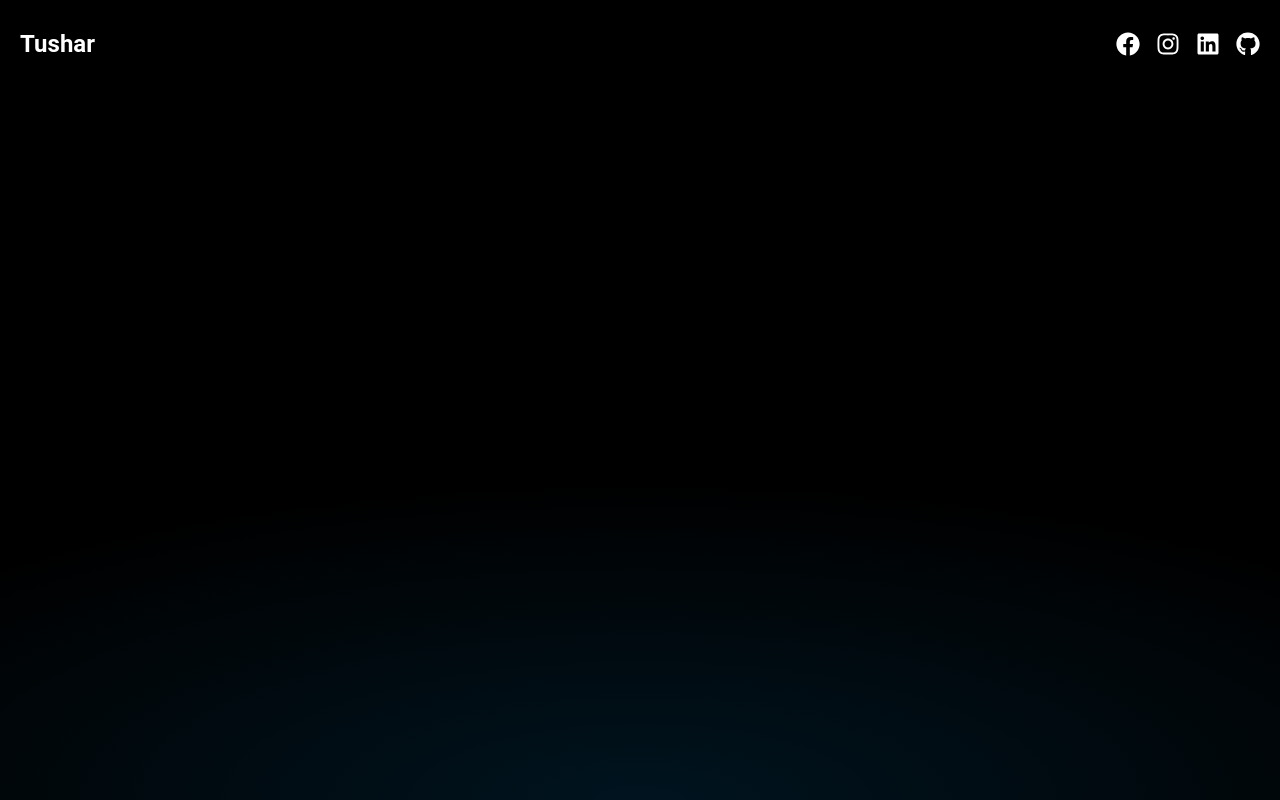
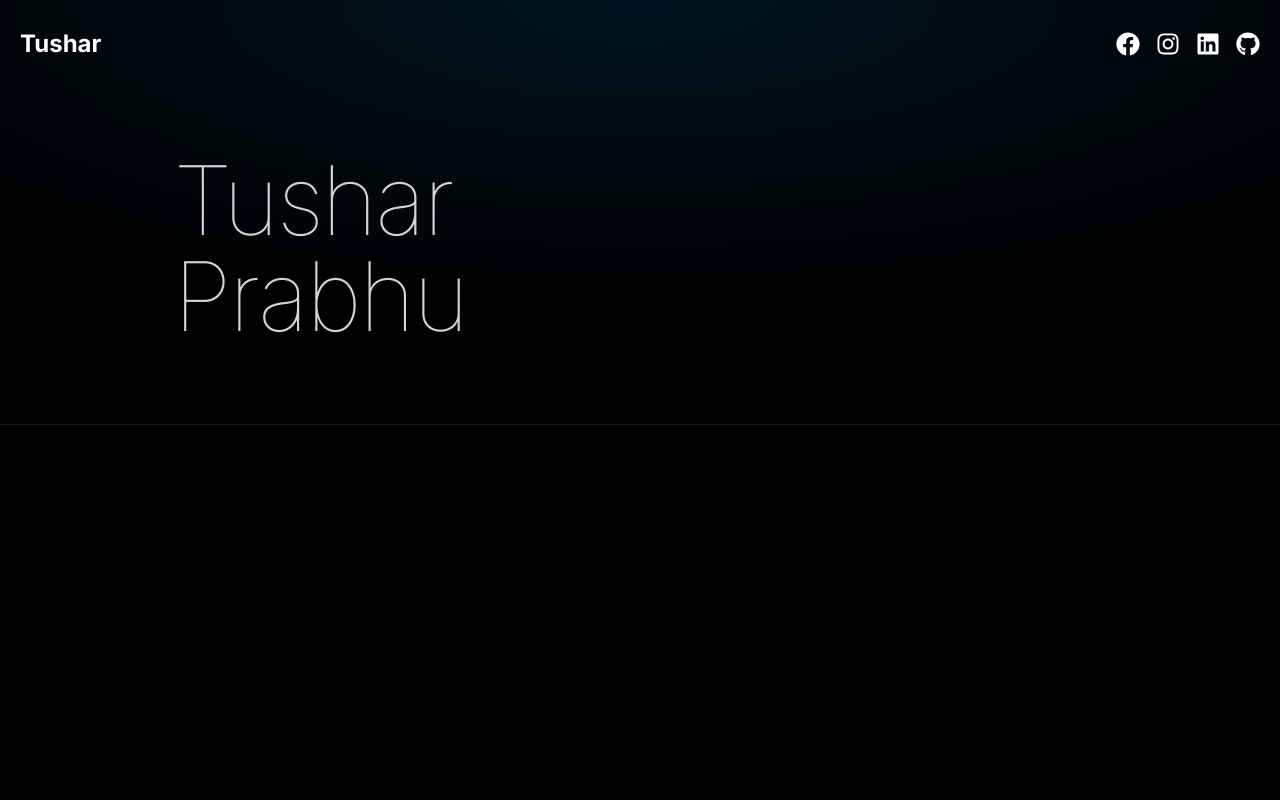
Before and after one commit to Tusharprabhu/Tushar_prabhu, a React (Vite) app: page / in a window 1280 px wide. Built offline with nearby package versions, Linux system fonts and the light colour scheme.

Commit message:
chore: Add Hero component and update styles

```diff
--- a/src/App.jsx
+++ b/src/App.jsx
@@ -1,12 +1,15 @@
 import React from "react";
 import Navbar from "./component/navbar.jsx";
+import Hero from "./component/hero.jsx";
 export default function App() {
   return (
     <div>
       <div className="overflow-x-hidden text-neutral-300 antialiased selection:bg-cyan-300 selection:text-cyan-900">
-      <div class="rotate-180 absolute top-0 z-[-2] h-screen w-screen bg-black bg-[radial-gradient(150%_80%_at_50%_0%,rgba(0,163,255,0.12)_0,rgba(0,163,255,0)_50%,black_100%)]"></div>
+        <div class="absolute top-0 z-[-2] h-screen w-screen bg-black bg-[radial-gradient(150%_80%_at_50%_0%,rgba(0,163,255,0.12)_0,rgba(0,163,255,0)_50%,black_100%)]"></div>
         <div className="mx-auto px-0 ">
-        <Navbar /></div>
+          <Navbar />
+        </div>
+        <Hero />
       </div>
     </div>
   );
--- /dev/null
+++ b/src/component/hero.jsx
@@ -0,0 +1,17 @@
+import React from "react";
+
+const Hero = () => {
+  return (
+    <div className="border-b border-neutral-900 pb-4 lg:mb-35">
+      <div className="flex flex-wrap">
+        <div className="w-full lg:w-1/2 ">
+          <div className="flex flex-col items-center">
+            <h1 className="pb-16 text-6xl font-thin tracking-tight lg:mt-16 lg:text-8xl ">Tushar<br></br>Prabhu</h1>
+          </div>
+        </div>
+      </div>
+    </div>
+  );
+};
+
+export default Hero;
--- a/src/index.css
+++ b/src/index.css
@@ -1,6 +1,8 @@
+
+@import url('https://fonts.googleapis.com/css2?family=Inter:wght@100..900&display=swap');
 @tailwind base;
 @tailwind components;
 @tailwind utilities;
 :root {
-  font-family: 'Roboto', sans-serif;
+  font-family: 'Inter', sans-serif;
 }
```
